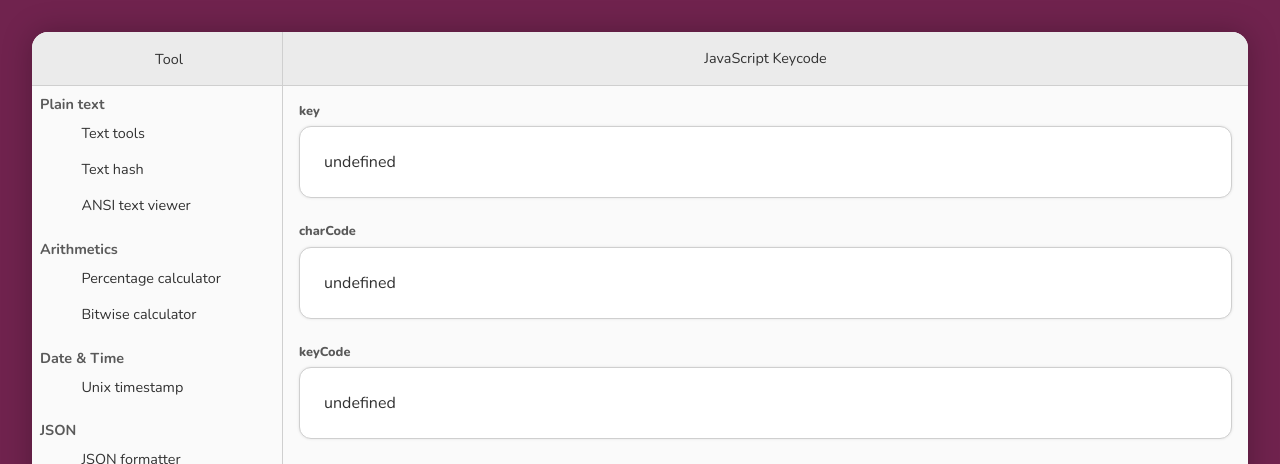
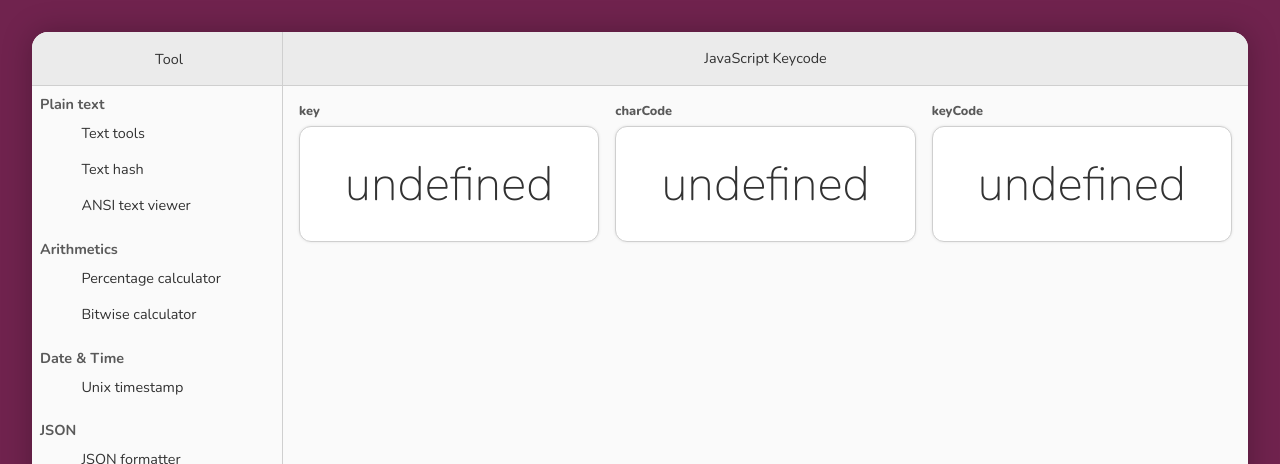
Before and after one commit to eliandoran/toolkit, a SvelteKit app: page /js-keycode in a window 1280 px wide. Shown: the top 464 px of the page. Built offline with nearby package versions, Linux system fonts and the light colour scheme; some icons are missing.

Commit message:
js-keycode: Improve style slightly

```diff
--- a/src/routes/js-keycode/+page.svelte
+++ b/src/routes/js-keycode/+page.svelte
@@ -22,16 +22,42 @@
 
 <Tool>
     <OneColumnView title="JavaScript Keycode">
+        <div class="columns">
+            <div class="column">
                 <Card title="key">
                     <span class="big-value">{key}</span>
                 </Card>
+            </div>
 
+            <div class="column">
                 <Card title="charCode">
                     <span class="big-value">{charCode}</span>
                 </Card>
+            </div>
 
+            <div class="column">
                 <Card title="keyCode">
                     <span class="big-value">{keyCode}</span>
                 </Card>
+            </div>
+        </div>
     </OneColumnView>
 </Tool>
+
+<style>
+    .columns {
+        display: flex;
+        column-gap: 1em;
+    }
+
+    .column {
+        flex-grow: 1;
+    }
+
+    .big-value {
+        display: block;
+        text-align: center;
+        font-size: 3em;
+        font-weight: 100;
+    }
+</style>
```
Lines whose indentation alone changed are shown as unchanged.
